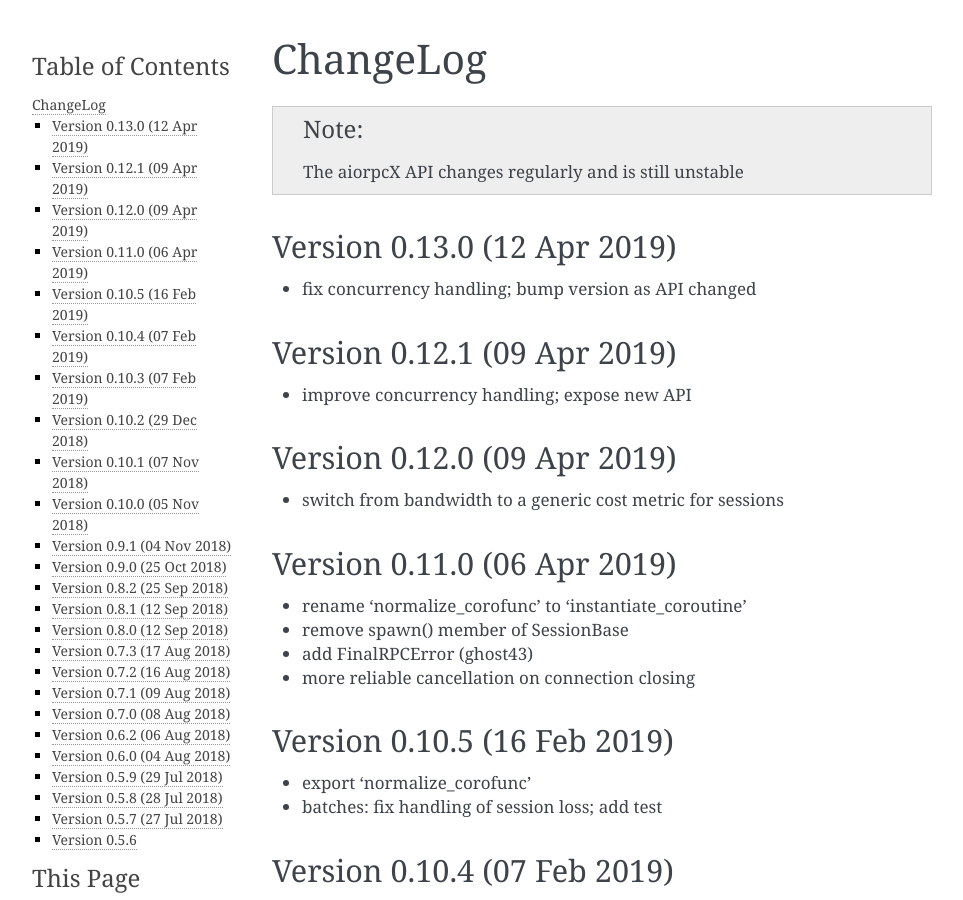
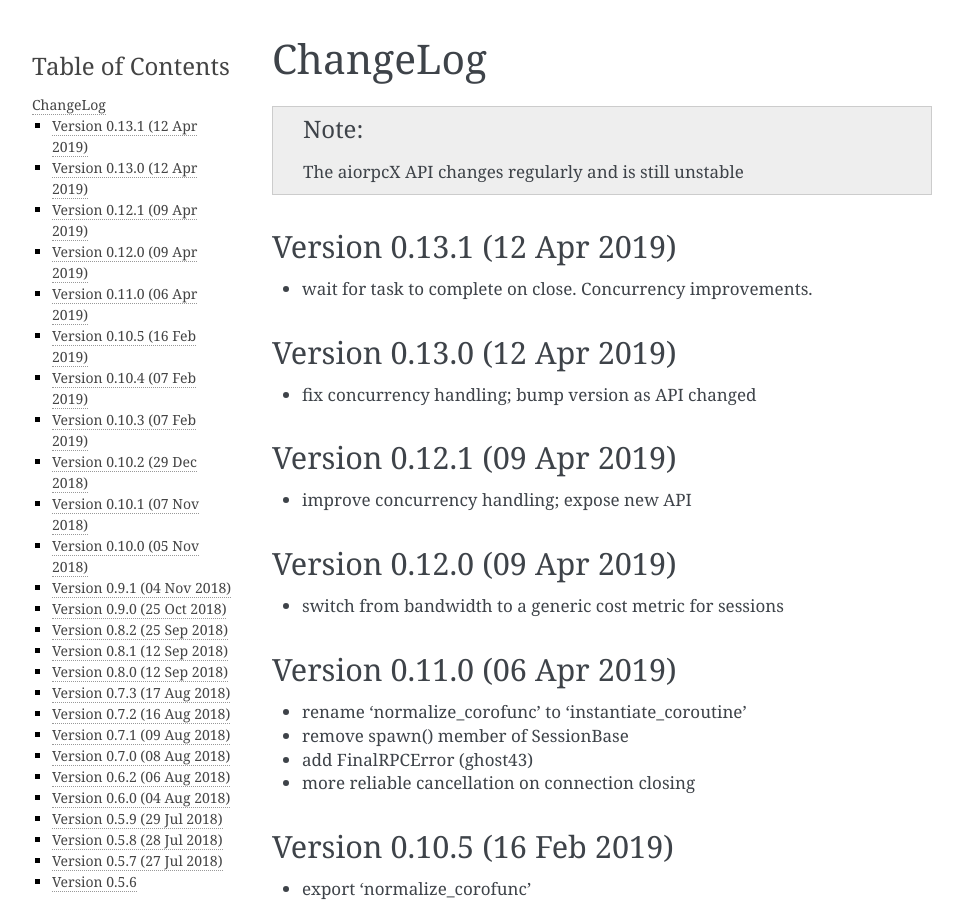
Before and after one commit to kyuupichan/aiorpcX, a Sphinx documentation site: the page built from docs/changelog.rst, in a window 1280 px wide and 900 px high. Shown: the whole window, without its empty margins (148-1111 px from the left). Built offline with Sphinx 7.4.7, drawn with Linux system fonts in a browser that asks for light colours.

Commit message:
Prepare 0.13.1

```diff
--- a/aiorpcx/__init__.py
+++ b/aiorpcx/__init__.py
@@ -6,7 +6,7 @@ from .session import *
 from .util import *
 
 
-_version_str = '0.13.0'
+_version_str = '0.13.1'
 _version = tuple(int(part) for part in _version_str.split('.'))
 
 
--- a/docs/changelog.rst
+++ b/docs/changelog.rst
@@ -3,6 +3,11 @@ ChangeLog
 
 .. note:: The aiorpcX API changes regularly and is still unstable
 
+
+Version 0.13.1 (12 Apr 2019)
+----------------------------
+
+* wait for task to complete on close.  Concurrency improvements.
 
 Version 0.13.0 (12 Apr 2019)
 ----------------------------
```
